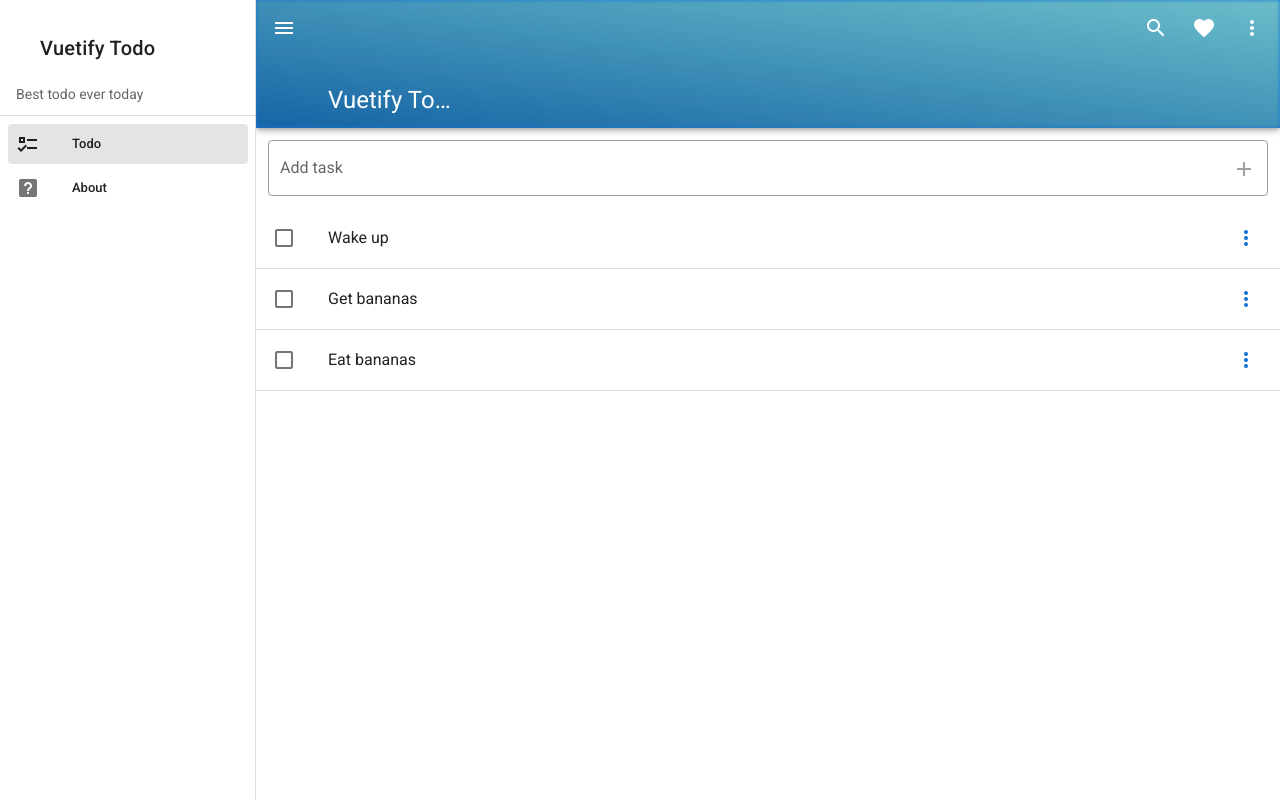
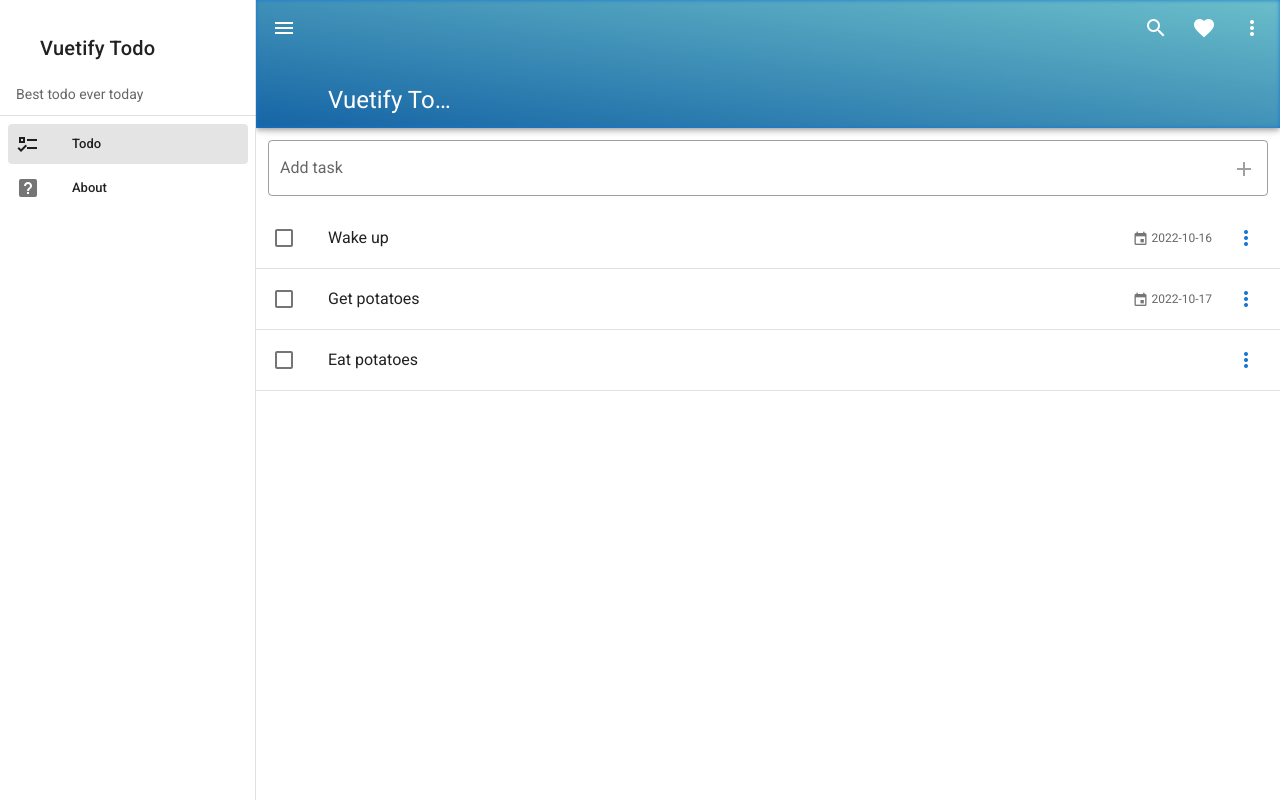
Before and after one commit to LeonardoJaques/vuejs-todo, a Vue app: page /#/ in a window 1280 px wide. Built offline with nearby package versions, Linux system fonts and the light colour scheme.

Commit message:
feat: add dueDate ins Task

```diff
--- a/src/components/Todo/Task.vue
+++ b/src/components/Todo/Task.vue
@@ -11,9 +11,17 @@
         <v-list-item-content>
           <v-list-item-title
             :class="{ 'text-decoration-line-through': task.done }"
-            >{{ task.title }}</v-list-item-title
           >
+            {{ task.title }}
+          </v-list-item-title>
         </v-list-item-content>
+        <v-list-item-action v-if="task.dueDate">
+          <v-list-item-action-text>
+            <v-icon small>mdi-calendar</v-icon>
+            {{ task.dueDate }}
+          </v-list-item-action-text>
+        </v-list-item-action>
+
         <v-list-item-action>
           <task-menu :task="task" />
         </v-list-item-action>
--- a/src/store/index.js
+++ b/src/store/index.js
@@ -10,16 +10,19 @@
         id: 1,
         title: "Wake up",
         done: false,
+        dueDate: "2022-10-16",
       },
       {
         id: 2,
-        title: "Get bananas",
+        title: "Get potatoes",
         done: false,
+        dueDate: "2022-10-17",
       },
       {
         id: 3,
-        title: "Eat bananas",
+        title: "Eat potatoes",
         done: false,
+        dueDate: null,
       },
     ],
     snackbar: {
@@ -33,6 +36,7 @@
         id: Date.now(),
         title: newTaskTitle,
         done: false,
+        dueDate: null,
       };
       state.tasks.push(newTask);
     },
```
